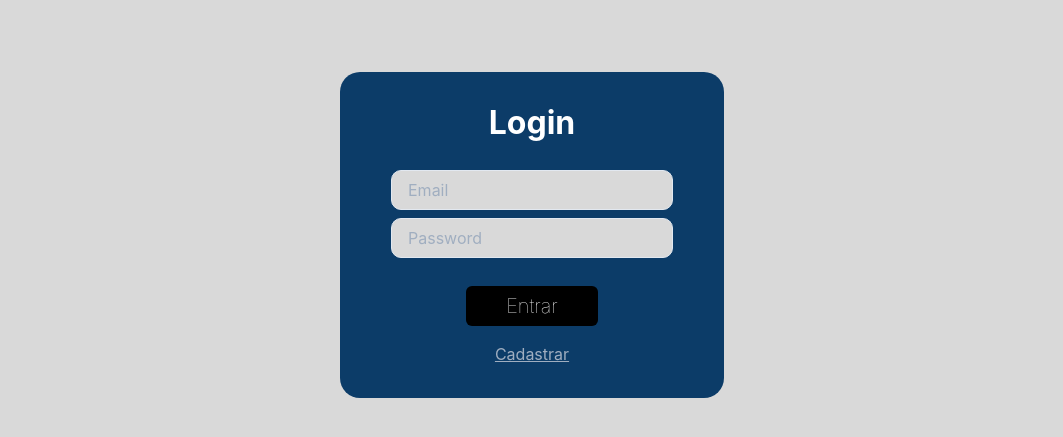
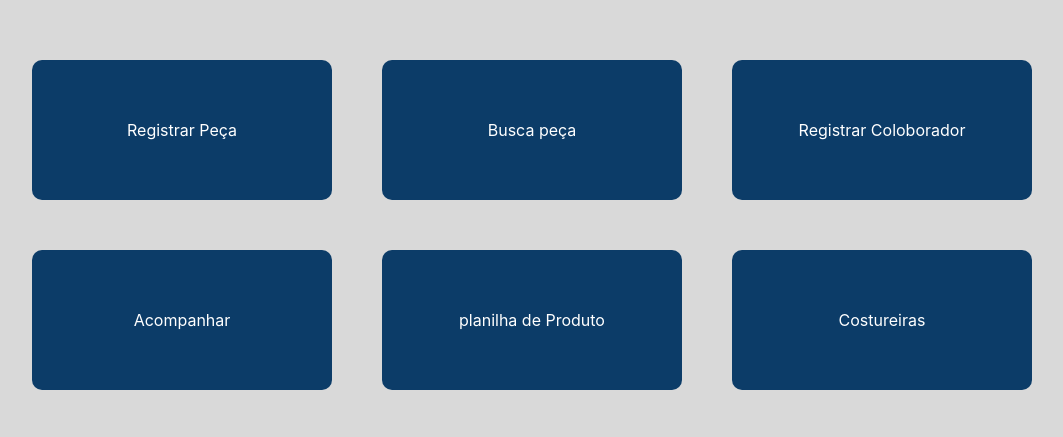
Before and after one commit to rafaelsoutoo/App-deskTop-manufacturing, a React (Vite) app in the folder src/renderer/: page /#/ in a window 1280 px wide. Shown: the part 175-612 px from the top of the page, without its empty margins (108-1171 px from the left). Built offline with nearby package versions, Linux system fonts and the light colour scheme.

Commit message:
style: styled home

```diff
--- a/src/renderer/src/App.tsx
+++ b/src/renderer/src/App.tsx
@@ -4,7 +4,7 @@ import {AppRoutes} from './routes/app.routes';
 
 
 const App = () => {
-  const isAuthenticated:number = 1;
+  const isAuthenticated:number = 2;
 
   return (
     <ChakraProvider>
--- /dev/null
+++ b/src/renderer/src/components/Header.tsx
@@ -0,0 +1,29 @@
+import { Avatar, Box, Flex, HStack, Text } from "@chakra-ui/react";
+
+export function Header(){
+
+    return(
+        <Box
+            bgColor="#D9D9D9"
+            h={{ base: '50px', sm: '56px', md: '80px' }}
+            w="100%"
+            mx="auto"
+            position="fixed"
+            maxW={2300}
+            alignItems="center"
+            zIndex="1000"
+            boxShadow="0px 2px rgba(0, 0, 0, 0.1), 0px 4px 8px rgba(49, 49, 49, 0.349)"
+            display="flex"
+        >
+            <HStack justifyContent="space-between" px={20}>
+                <Flex alignItems="center" gap={2}>
+                    <Avatar size='md' />
+                    <Text userSelect="none">Fulano Da Silva</Text>
+                </Flex>
+            </HStack>
+
+        </Box>
+
+    )
+
+}
--- a/src/renderer/src/routes/app.routes.tsx
+++ b/src/renderer/src/routes/app.routes.tsx
@@ -1,9 +1,11 @@
 import { HashRouter, Routes, Route } from 'react-router-dom';
 import { Home } from '../screens/Home';
+import { Header } from '@renderer/components/Header';
 
 export function AppRoutes () {
     return (
         <HashRouter>
+            <Header/>
             <Routes>
                 <Route path="/" element={<Home />} />
             </Routes>
--- a/src/renderer/src/screens/Home.tsx
+++ b/src/renderer/src/screens/Home.tsx
@@ -1,13 +1,135 @@
+import { Box, Flex, SimpleGrid, Text } from "@chakra-ui/react";
+
 export function Home(){
    return(
-    <div role="status" className="max-w-sm animate-pulse">
-    <div className="h-2.5 bg-gray-200 rounded-full dark:bg-gray-700 w-48 mb-4"></div>
-    <div className="h-2 bg-gray-200 rounded-full dark:bg-gray-700 max-w-[360px] mb-2.5"></div>
-    <div className="h-2 bg-gray-200 rounded-full dark:bg-gray-700 mb-2.5"></div>
-    <div className="h-2 bg-gray-200 rounded-full dark:bg-gray-700 max-w-[330px] mb-2.5"></div>
-    <div className="h-2 bg-gray-200 rounded-full dark:bg-gray-700 max-w-[300px] mb-2.5"></div>
-    <div className="h-2 bg-gray-200 rounded-full dark:bg-gray-700 max-w-[360px]"></div>
-    <span className="sr-only">Loading...</span>
-</div>
+      <Flex
+         justifyContent="center"
+         alignItems="center"
+         h="100vh"
+         bg="#D9D9D9"
+      >
+         <SimpleGrid
+           columns={{ base: 1, sm: 1, md: 2, lg: 3, xl: 3 }}
+           spacing={50}
+         >
+            <Box
+               w={300}
+               h={140}
+               bg="#0C3C68"
+               cursor="pointer"
+               rounded={10}
+               justifyContent="center"
+               alignItems="center"
+               display="flex"
+               _active={{
+                  bg: "#0b3153"
+               }}
+               _hover={{
+                     transform: "scale(1.07)",
+                 }}
+               transition="transform 0.4s ease-out"
+>
+               <Text color="white" userSelect="none">Registrar Peça</Text>
+            </Box>
+            <Box
+               w={300}
+               h={140}
+               bg="#0C3C68"
+               cursor="pointer"
+               rounded={10}
+               justifyContent="center"
+               alignItems="center"
+               display="flex"
+               _active={{
+                  bg: "#0b3153"
+               }}
+               _hover={{
+                     transform: "scale(1.07)",
+                 }}
+               transition="transform 0.4s ease-out"
+>
+               <Text color="white" userSelect="none">Busca peça</Text>
+            </Box>
+            <Box
+               w={300}
+               h={140}
+               bg="#0C3C68"
+               cursor="pointer"
+               rounded={10}
+               justifyContent="center"
+               alignItems="center"
+               display="flex"
+               _hover={{
+                     transform: "scale(1.07)",
+                 }}
+               _active={{
+                  bg: "#0b3153"
+               }}
+               transition="transform 0.4s ease-out"
+>
+               <Text color="white" userSelect="none">Registrar Coloborador</Text>
+            </Box>
+            <Box
+               w={300}
+               h={140}
+               bg="#0C3C68"
+               cursor="pointer"
+               rounded={10}
+               justifyContent="center"
+               alignItems="center"
+               display="flex"
+               _active={{
+                  bg: "#0b3153"
+               }}
+               _hover={{
+                     transform: "scale(1.07)",
+                 }}
+               transition="transform 0.4s ease-out"
+>
+               <Text color="white" userSelect="none">Acompanhar</Text>
+            </Box>
+            <Box
+               w={300}
+               h={140}
+               bg="#0C3C68"
+               cursor="pointer"
+               rounded={10}
+               justifyContent="center"
+               alignItems="center"
+               display="flex"
+               _active={{
+                  bg: "#0b3153"
+               }}
+               _hover={{
+                     transform: "scale(1.07)",
+                 }}
+               transition="transform 0.4s ease-out"
+>
+               <Text color="white" userSelect="none">planilha de Produto</Text>
+            </Box>
+            <Box
+               w={300}
+               h={140}
+               bg="#0C3C68"
+               cursor="pointer"
+               rounded={10}
+               justifyContent="center"
+               alignItems="center"
+               display="flex"
+               _active={{
+                  bg: "#0b3153"
+               }}
+               _hover={{
+                     transform: "scale(1.07)",
+                 }}
+               transition="transform 0.4s ease-out"
+>
+               <Text color="white" userSelect="none">Costureiras</Text>
+            </Box>
+
+
+
+         </SimpleGrid>
+      </Flex>
    )
 }
```
